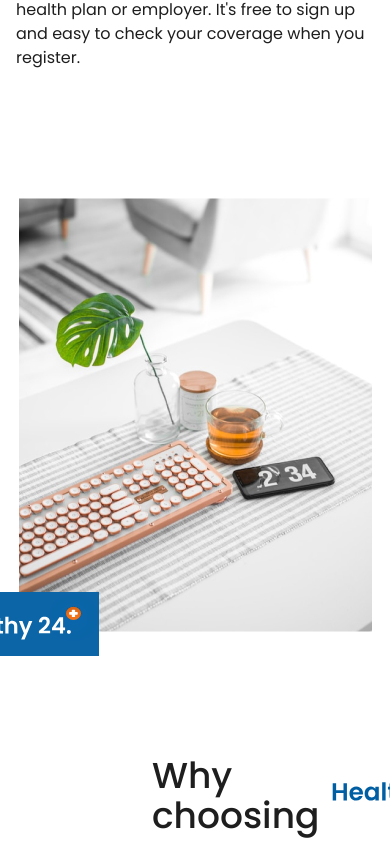
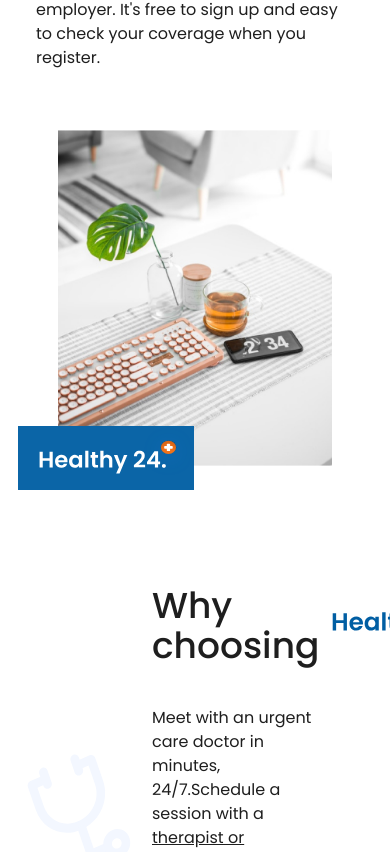
Before and after one commit to MekImEne/helathy24, a React (Create React App) app: page / in a window 390 px wide. Shown: the part 1690-2542 px from the top of the page. Built offline with nearby package versions, Linux system fonts and the light colour scheme.

Commit message:
Code refactoring : AboutUs

```diff
--- a/src/app/Sections/AboutUs.tsx
+++ b/src/app/Sections/AboutUs.tsx
@@ -1,11 +1,10 @@
 import React from 'react'
-import Title from '../components/Title'
-import LogoContainer from '../components/LogoContainer'
-import { aboutUs } from '../assets'
+import Title from '../components/About/Title'
+import RightSideImage from '../components/About/RightSideImage'
 
 export default function AboutUs() {
     return (
-        <div id='about-us' className="my-10 flex flex-wrap items-start">
+        <div id='about-us' className="my-10 mx-5 sm:mx-0 flex flex-wrap items-start">
             <div className="mx-auto -mt-8 w-full px-4 md:w-5/12">
                 <Title text="About" />
                 <p className="mb-8 font-normal text-base text-TEXT_GREY ">
@@ -19,21 +18,8 @@ export default function AboutUs() {
                     It's free to sign up and easy to check your coverage when you register.
                 </p>
             </div>
-            <div className="mx-auto mt-24 flex w-full justify-center px-4 md:w-4/12 lg:mt-0">
-                <div className="">
-                    <div className="relative">
-                        <img
-                            alt="CardImage"
-                            src={aboutUs}
-                            className="h-full w-full"
-                        />
-                    </div>
-                    <div>
-                        <div className='absolute -mt-10 -mx-24'>
-                            <LogoContainer />
-                        </div>
-                    </div>
-                </div>
+            <div className="mx-auto mt-7 sm:mt-24 lg:mt-0 flex w-full justify-center px-4 md:w-4/12 ">
+                <RightSideImage />
             </div>
         </div>
     )
--- a/src/app/Sections/WhyUs.tsx
+++ b/src/app/Sections/WhyUs.tsx
@@ -1,5 +1,5 @@
 import React from 'react';
-import Title from '../components/Title';
+import Title from '../components/About/Title';
 import { whyUs, medecine, check } from '../assets';
 import { reasons } from '../data/whyUs';
 
--- /dev/null
+++ b/src/app/components/About/RightSideImage.tsx
@@ -0,0 +1,22 @@
+import React from 'react'
+import { aboutUs } from '../../assets'
+import LogoContainer from '../LogoContainer'
+
+export default function RightSideImage() {
+    return (
+        <div>
+            <div className="relative">
+                <img
+                    alt="CardImage"
+                    src={aboutUs}
+                    className=" h-[21rem] sm:h-full w-full"
+                />
+            </div>
+            <div>
+                <div className='absolute -mt-10 -mx-10 sm:-mx-24'>
+                    <LogoContainer />
+                </div>
+            </div>
+        </div>
+    )
+}
--- /dev/null
+++ b/src/app/components/About/Title.tsx
@@ -0,0 +1,11 @@
+import React from 'react';
+import { logo } from '../../assets';
+
+export default function Title({ text }: { text: string }) {
+    return (
+        <div className="flex flex-row items-center mb-10">
+            <h2 className="text-4xl sm:text-5xl mt-6 mr-3 font-medium text-TEXT_GREY "> {text} </h2>
+            <img alt='healthy24+' src={logo} className='h-[5.5rem] sm:h-28 sm:w-auto' />
+        </div>
+    )
+}
--- a/src/app/components/Navbar/LinkItems.tsx
+++ b/src/app/components/Navbar/LinkItems.tsx
@@ -5,7 +5,7 @@ import { Link } from 'react-scroll'
 
 export default function LinkItems({ isMobile }: { isMobile: Boolean }) {
     return (
-        <div>
+        <>
             {
                 navbarItems.map((item, index) =>
                     <a
@@ -19,6 +19,6 @@ export default function LinkItems({ isMobile }: { isMobile: Boolean }) {
                     </a>
                 )
             }
-        </div>
+        </>
     )
 }
--- a/src/app/components/Title.tsx
+++ /dev/null
@@ -1,11 +0,0 @@
-import React from 'react';
-import { logo } from '../assets';
-
-export default function Title({ text }: { text: string }) {
-    return (
-        <div className="flex flex-row items-center mb-10">
-            <h2 className="text-4xl mt-6 mr-3 font-medium text-TEXT_GREY sm:text-5xl"> {text} </h2>
-            <img alt='healthy24+' src={logo} className='h-28 w-auto xs:h-12 xs:w-20' />
-        </div>
-    )
-}
```
